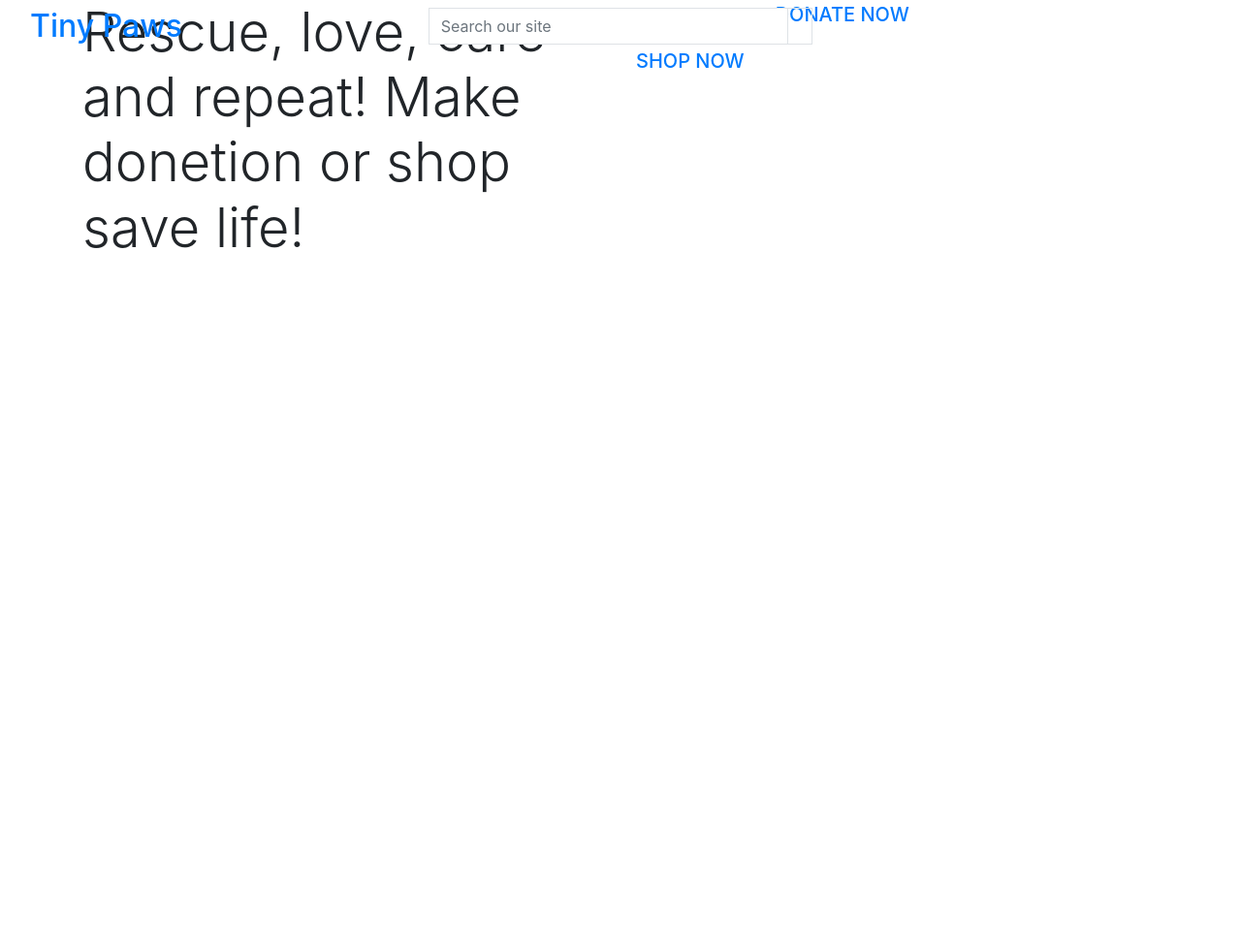
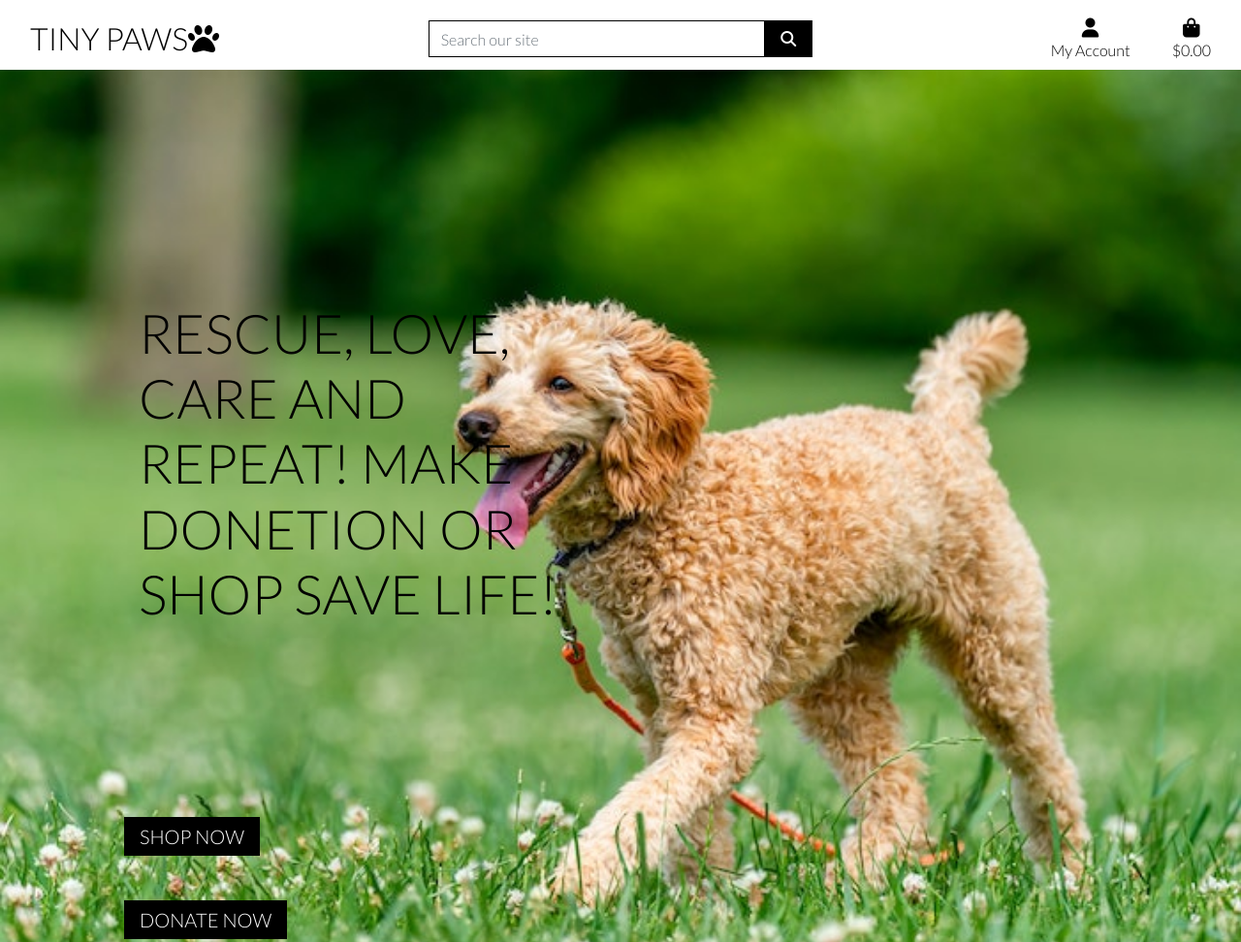
Before and after one commit to kaanalptkn/tinypaws-p4-ka, a Django app: page / in a window 1280 px wide. Shown: the whole page at 97% size. Before the commit the page ends 256 px from the top, so only its background shows below. Run offline with Django 3.2, Linux system fonts and the light colour scheme; some libraries are stand-ins or nearby versions.

Commit message:
Completede css and home page header

```diff
--- a/home/templates/home/index.html
+++ b/home/templates/home/index.html
@@ -13,16 +13,20 @@
     <div class="container h-100">
         <div class="row h-100">
             <div class="col-7 col-md-6 my-auto">
-                <h1 class="display-4 logo-font text-black">Rescue, love, care and repeat! Make donetion or shop save life!</h1>
+                <h5 class="display-4 logo-font text-black">Rescue, love, care and repeat! Make donetion or shop save life!</h5>
             </div>
+        </div>
+        <div class="row">
             <div class="my-5">
                 <h4>
-                    <a href="" class="shop now button btn-lg rounded-0 text-uppercase py-3">Shop Now</a>
+                    <a href="" class="col-6 shop-now-button btn-lg rounded-0 text-uppercase py-8">Shop Now</a>
                 </h4>
             </div>
+        </div>
+        <div class="row">
             <div>
                 <h4>
-                    <a href="" class="shop now button btn-lg rounded-0 text-uppercase py-3">Donate Now</a>
+                    <a href="" class="col-6 shop-now-button btn-lg rounded-0 text-uppercase py-8">Donate Now</a>
                 </h4>
             </div>
         </div>
--- /dev/null
+++ b/static/css/base.css
@@ -0,0 +1,81 @@
+html {
+    height: 100%;
+}
+
+body {
+    background: url('/media/background-image.jpg') no-repeat center center fixed;
+    background-size: cover;
+    height: calc(100vh - 164px);
+    color: #555;
+    font-family: 'Lato';
+}
+
+/* from Bulma */
+.icon {
+    align-items: center;
+    display: inline-flex;
+    justify-content: center;
+    height: 1.5rem;
+    width: 1.5rem;
+}
+
+.logo-font {
+    text-transform: uppercase;
+}
+
+.main-logo-link {
+    width: fit-content;
+}
+
+.shop-now-button {
+    background: black;
+    color: white;
+    min-width: 260px;
+}
+
+.btn-black {
+    background: black;
+    color: white;
+}
+
+.shop-now-button:hover,
+.shop-now-button:active,
+.shop-now-button:focus,
+.btn-black:hover,
+.btn-black:active,
+.btn-black:focus {
+    background: #222;
+    color: white;
+}
+
+.text-black {
+    color: rgb(0, 0, 0) !important;
+}
+
+.border-black {
+    border: 1px solid black !important;
+}
+
+/* -------------------------------- Media Queries */
+
+/* Slightly larger container on xl screens */
+@media (min-width: 1200px) {
+  .container {
+    max-width: 80%;
+  }
+}
+
+/* fixed top navbar only on medium and up */
+@media (min-width: 992px) {
+    .fixed-top-desktop-only {
+        position: fixed;
+        top: 0;
+        right: 0;
+        left: 0;
+        z-index: 1030;
+    }
+
+    .header-container {
+        padding-top: 164px;
+    }
+}
--- a/templates/base.html
+++ b/templates/base.html
@@ -15,12 +15,15 @@
 
     {% block corecss %}
         <link rel="stylesheet" href="https://stackpath.bootstrapcdn.com/bootstrap/4.4.1/css/bootstrap.min.css" integrity="sha384-Vkoo8x4CGsO3+Hhxv8T/Q5PaXtkKtu6ug5TOeNV6gBiFeWPGFN9MuhOf23Q9Ifjh" crossorigin="anonymous">
+        <link href="https://fonts.googleapis.com/css2?family=Lato:ital,wght@0,100;0,300;1,100&display=swap" rel="stylesheet">
+        <link rel="stylesheet" href="{% static 'css/base.css' %}">
     {% endblock %}
 
     {% block extra_css %}
     {% endblock %}
 
     {% block corejs %}
+        <script src="https://kit.fontawesome.com/a802a4f5bf.js" crossorigin="anonymous"></script>
         <script src="https://code.jquery.com/jquery-3.4.1.slim.min.js" integrity="sha384-J6qa4849blE2+poT4WnyKhv5vZF5SrPo0iEjwBvKU7imGFAV0wwj1yYfoRSJoZ+n" crossorigin="anonymous"></script>
         <script src="https://cdn.jsdelivr.net/npm/popper.js@1.16.0/dist/umd/popper.min.js" integrity="sha384-Q6E9RHvbIyZFJoft+2mJbHaEWldlvI9IOYy5n3zV9zzTtmI3UksdQRVvoxMfooAo" crossorigin="anonymous"></script>
         <script src="https://stackpath.bootstrapcdn.com/bootstrap/4.4.1/js/bootstrap.min.js" integrity="sha384-wfSDF2E50Y2D1uUdj0O3uMBJnjuUD4Ih7YwaYd1iqfktj0Uod8GCExl3Og8ifwB6" crossorigin="anonymous"></script>
@@ -33,10 +36,10 @@
   </head>
   <body>
     <header class="container-fluid fixed-top">
-      <div class="row">
+        <divid="topnav" class="row bg-white pt-lg-2 d-none d-lg-flex">
             <div class="col-12 col-lg-4 my-auto py-1 py-lg-0 text-center text-lg-left">
                 <a href="{% url 'home' %}" class="nav-link main-logo-link">
-            <h2 class="logo-font text-black my-0">Tiny Paws<i class="fa-solid fa-paw"></i></h2>
+                    <h2 class="logo-font text-black my-0">Tiny Paws<i class="fas fa-paw"></i></h2>
                 </a>
             </div>
             <div class="col-12 col-lg-4 my-auto py-1 py-lg-0">
@@ -54,7 +57,7 @@
                 </form>
             </div>
             <div class="col-12 col-lg-4 my-auto py-1 py-lg-0">
-           <ul class="dropdown-menu" aria-labelledby="navbarDropdown">
+                <ul class="list-inline list-unstyled text-center text-lg-right my-0">
                     <li class="list-inline-item dropdown">
                         <a class="text-black nav-link" href="#" id="user-options" data-toggle="dropdown" aria-haspopup="true" aria-expanded="false">
                             <div class="text-center">
--- a/tinypaws/settings.py
+++ b/tinypaws/settings.py
@@ -149,7 +149,11 @@ USE_TZ = True
 # https://docs.djangoproject.com/en/3.2/howto/static-files/
 
 STATIC_URL = '/static/'
+STATICFILES_DIRS = (os.path.join(BASE_DIR, 'static'),)
 
+
+MEDIA_URL = '/media/'
+MEDIA_ROOT = os.path.join(BASE_DIR, 'media')
 # Default primary key field type
 # https://docs.djangoproject.com/en/3.2/ref/settings/#default-auto-field
 
--- a/tinypaws/urls.py
+++ b/tinypaws/urls.py
@@ -15,9 +15,11 @@ Including another URLconf
 """
 from django.contrib import admin
 from django.urls import path, include
+from django.conf import settings
+from django.conf.urls.static import static
 
 urlpatterns = [
     path('admin/', admin.site.urls),
     path('accounts/', include('allauth.urls')),
     path('', include('home.urls')),
-]
+] + static(settings.MEDIA_URL, document_root=settings.MEDIA_ROOT)
```
Also changed, not shown: media/background-image.jpg (added). Lines whose indentation alone changed are shown as unchanged.
